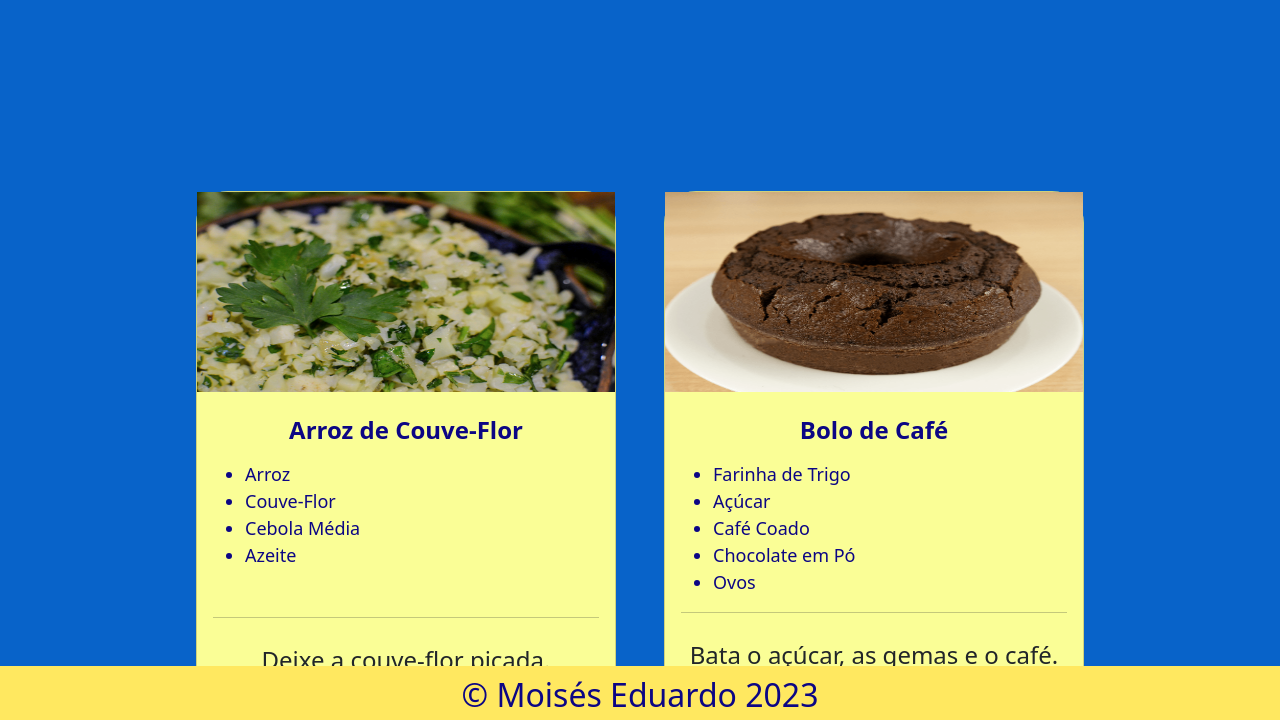
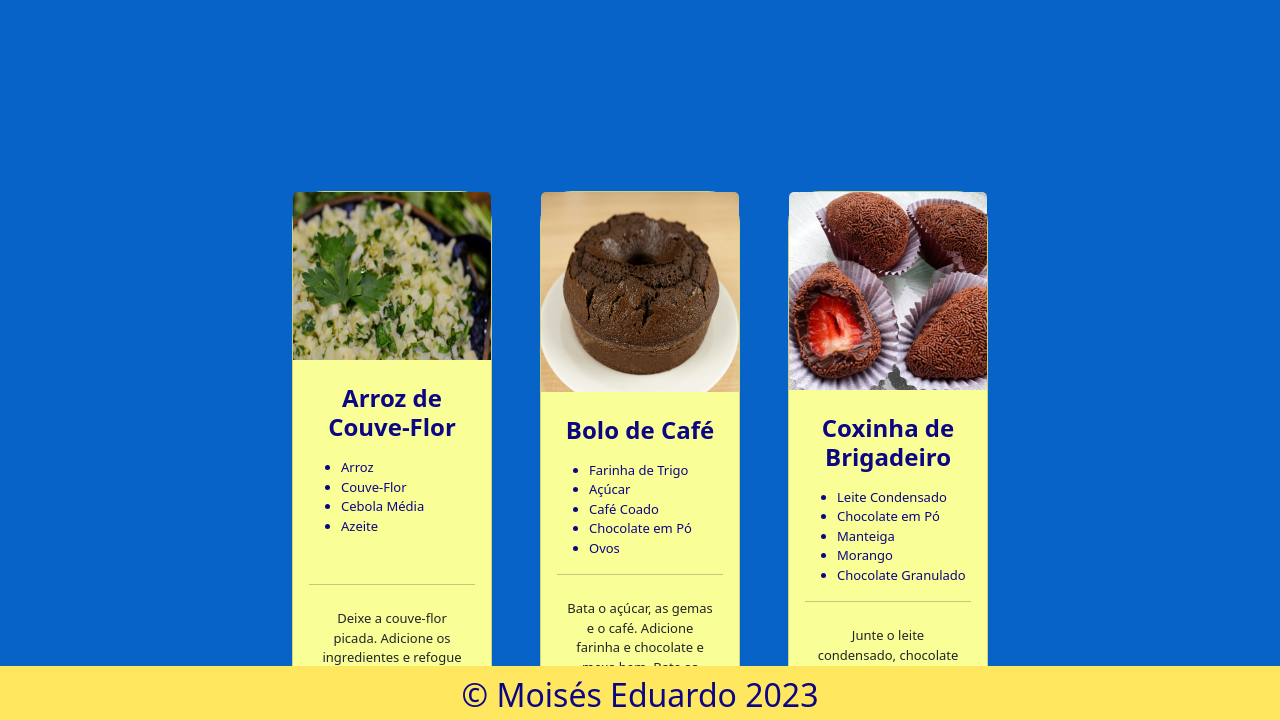
Before and after one commit to MoisesE2/Receitas_do_Sanji, a plain HTML site: page pages/receitas.html in a window 1280 px wide. Shown: the part 78-798 px from the top of the page. Drawn offline with nearby package versions, Linux system fonts and the light colour scheme.

Commit message:
estacio-update

```diff
--- a/css/formatos.css
+++ b/css/formatos.css
@@ -62,12 +62,12 @@ ul{
 }
 
 .card-title{
-  font-size: xx-large !important;
+  font-size: medium !important;
   color: var(--emphasize-color) !important
 }
 .ingredientes{
   color: var(--emphasize-color) !important;
-  font-size: large;
+  font-size: small;
   text-align: left;
 }
 .card{
@@ -77,5 +77,5 @@ ul{
   background-color: var(--container-color)!important;
 }
 .card-text{
-  font-size: x-large !important;
+  font-size: small !important;
 }
--- a/pages/receitas.html
+++ b/pages/receitas.html
@@ -21,9 +21,9 @@
         </nav>
     </header>
     <main class="container-fluid d-flex flex-wrap align-items-center gap-5 justify-content-center py-5">
-        <div class="card rounded-5 my-4" style="width: 420px; height: 700px;">
+        <div class="card rounded-5 my-4" style="width: 200px; height: 560px;">
 
-            <img src="/assets/arroz.jpg" alt="Arroz de Couve-Flor">
+            <img src="/assets/arroz.jpg" alt="Arroz de Couve-Flor" class="card-img-top">
             <div class="card-body">
                 <h2 class="card-title fs-4 p-2 fw-bold">Arroz de Couve-Flor</h2>
                 <ul class="mb-5 ingredientes">
@@ -40,8 +40,8 @@
                     cozinhar.</p>
             </div>
         </div>
-        <div class="card rounded-5 my-4" style="width: 420px; height: 700px;">
-            <img src="/assets/Bolo.png" alt="Bolo de café" >
+        <div class="card rounded-5 my-4" style="width: 200px; height: 560px;">
+            <img src="/assets/Bolo.png" alt="Bolo de café" class="card-img-top" >
             <div class="card-body">
                 <h2 class="card-title fs-4 p-2 fw-bold">Bolo de Café</h2>
                 <ul class="ingredientes">
@@ -56,8 +56,8 @@
                     as claras e junte a mistura.</p>
             </div>
         </div>
-        <div class="card rounded-5 my-4" style="width: 420px; height: 700px;">
-            <img src="/assets/coxinha.jpg" alt="Coxinha de brigadeiro">
+        <div class="card rounded-5 my-4" style="width: 200px; height: 560px;">
+            <img src="/assets/coxinha.jpg" alt="Coxinha de brigadeiro" class="card-img-top">
             <div class="card-body">
                 <h2 class="card-title fs-4 p-2 fw-bold">Coxinha de Brigadeiro</h2>
                 <ul class="ingredientes">
```
